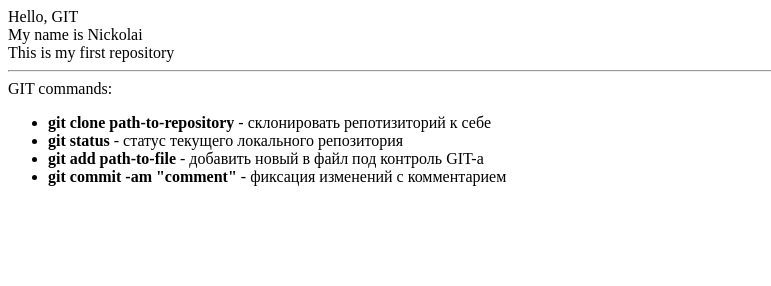
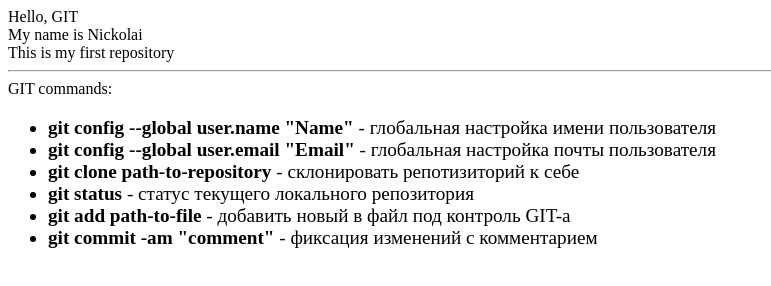
Before and after one commit to DeveloperNP/git-lesson, a plain HTML site: page index.html in a window 1280 px wide. Shown: the whole page, without its empty margins (0-771 px from the left). Drawn offline with Linux system fonts and the light colour scheme.

Commit message:
added style for ul in index.html

```diff
--- a/index.html
+++ b/index.html
@@ -1,3 +1,9 @@
+<style>
+  div ul {
+    font-size: larger;
+  }
+</style>
+
 <div>Hello, GIT</div>
 <div>My name is Nickolai</div>
 <div>This is my first repository</div>
@@ -5,6 +11,8 @@
 <div>
   GIT commands:
   <ul>
+    <li><b>git config --global user.name "Name"</b> - глобальная настройка имени пользователя</li>
+    <li><b>git config --global user.email "Email"</b> - глобальная настройка почты пользователя</li>
     <li><b>git clone path-to-repository</b> - склонировать репотизиторий к себе</li>
     <li><b>git status</b> - статус текущего локального репозитория</li>
     <li><b>git add path-to-file</b> - добавить новый в файл под контроль GIT-а</li>
```
